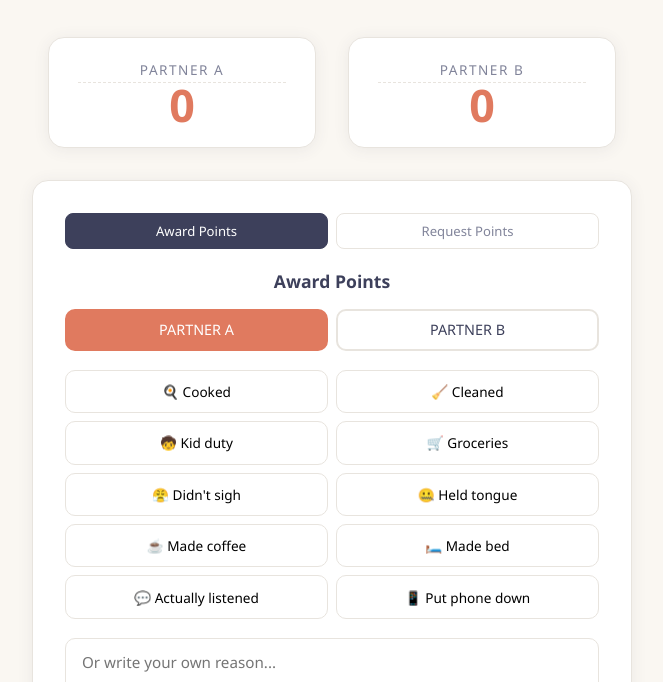
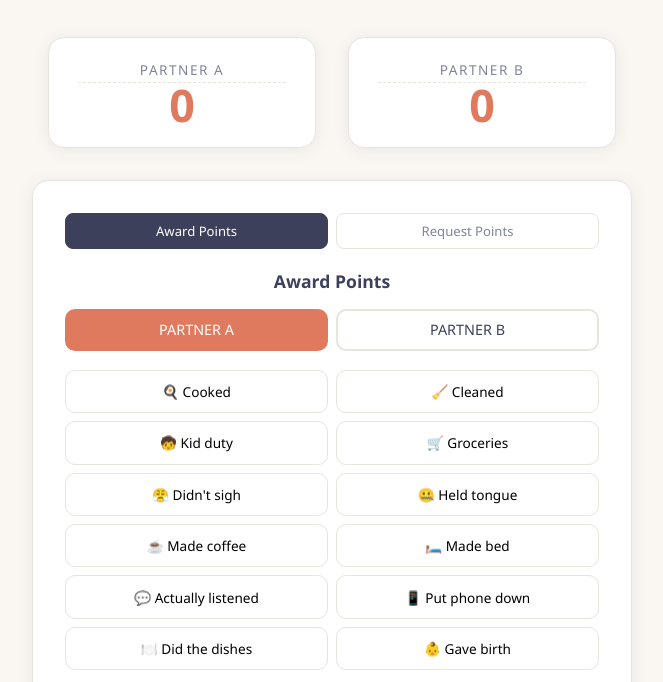
Before and after one commit to MrAllatta/spouse-points, a plain HTML site: page index.html in a window 1280 px wide. Shown: the part 118-800 px from the top of the page, without its empty margins (308-971 px from the left). Drawn offline with Linux system fonts and the light colour scheme.

Commit message:
birth and dishes points

```diff
--- a/index.html
+++ b/index.html
@@ -499,6 +499,8 @@
       { emoji: "🛏️", label: "Made bed", key: "bed" },
       { emoji: "💬", label: "Actually listened", key: "listened" },
       { emoji: "📱", label: "Put phone down", key: "phone" },
+      { emoji: "🍽️", label: "Did the dishes", key: "dishes" },
+      { emoji: "👶", label: "Gave birth", key: "birth" },
     ];
 
     const requestQuips = [
@@ -569,6 +571,18 @@
         "Chose the person in the room over the people in the feed.",
         "The phone was in another room. On purpose. For an hour.",
         "Screen time went down. Face time went up. The real kind.",
+      ],
+      dishes: [
+        "Did the dishes. Tonight. Not tomorrow morning. Let that sink in.",
+        "The sink is empty. The bar was low and still.",
+        "Washed every dish. Did not mention it for at least ten minutes.",
+        "Dishes done before bed. A new era begins. Probably.",
+      ],
+      birth: [
+        "Gave birth to your child. The scoreboard does not have enough zeros.",
+        "Brought a human into the world. You are playing a different game entirely.",
+        "One million points. The gap will never close. That's appropriate.",
+        "The atomic bomb of spouse points. All other entries are now footnotes.",
       ],
       custom: [
         "Did a thing. It was noticed. That's the whole game.",
@@ -650,7 +664,7 @@
       const cat = state.selectedCategory;
       if (!cat && !custom) return;
 
-      const points = 1 + Math.floor(Math.random() * 3);
+      const points = cat === "birth" ? 1000000 : 1 + Math.floor(Math.random() * 3);
       const key = cat || "custom";
       const pool = quips[key];
       const quip = pool[Math.floor(Math.random() * pool.length)];
@@ -717,7 +731,7 @@
       state.pending.splice(idx, 1);
 
       if (action === "award") {
-        const points = 1 + Math.floor(Math.random() * 3);
+        const points = request.category === "birth" ? 1000000 : 1 + Math.floor(Math.random() * 3);
         const key = request.category || "custom";
         const pool = quips[key] || quips.custom;
         const quip = pool[Math.floor(Math.random() * pool.length)];
```
